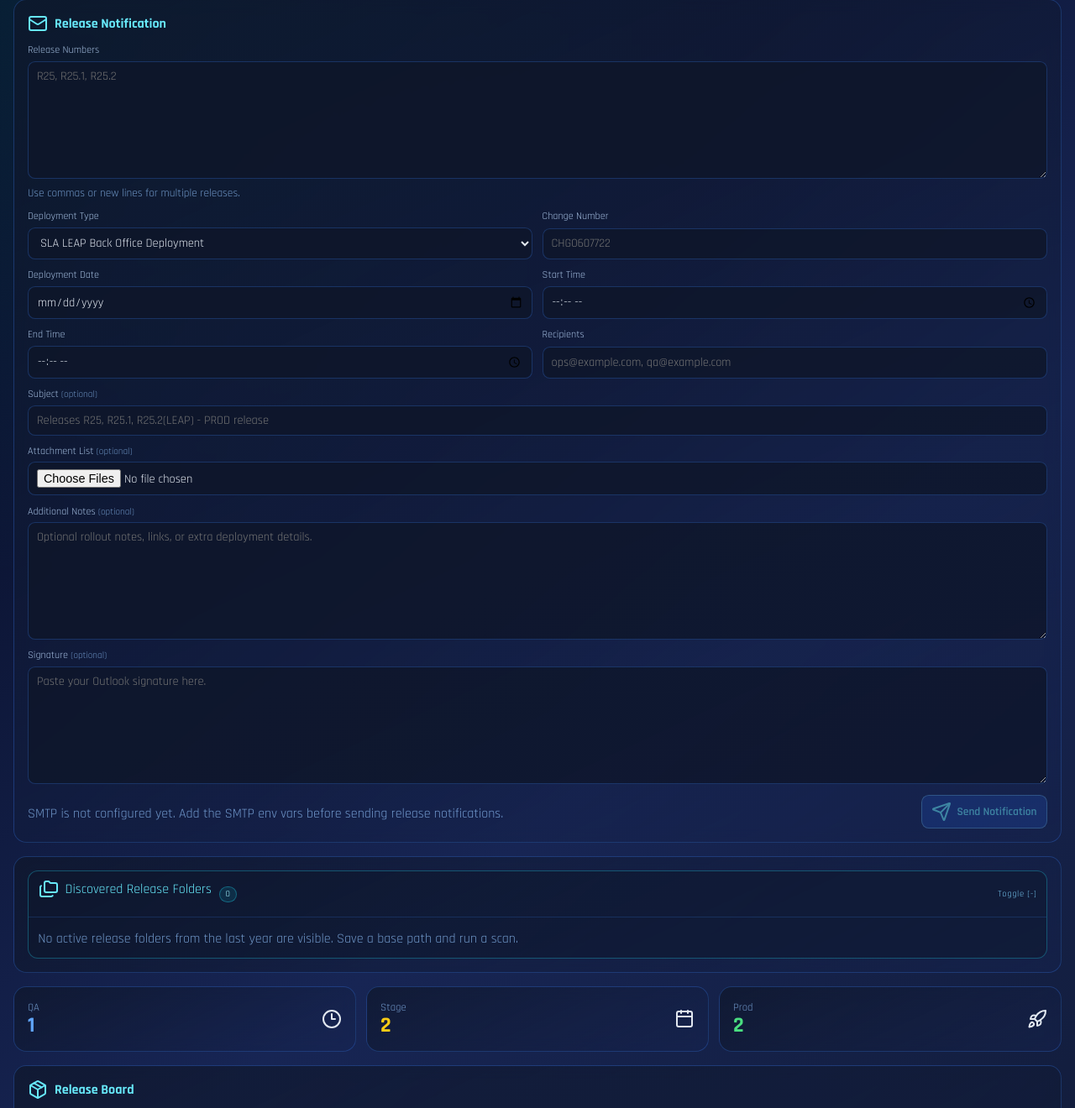
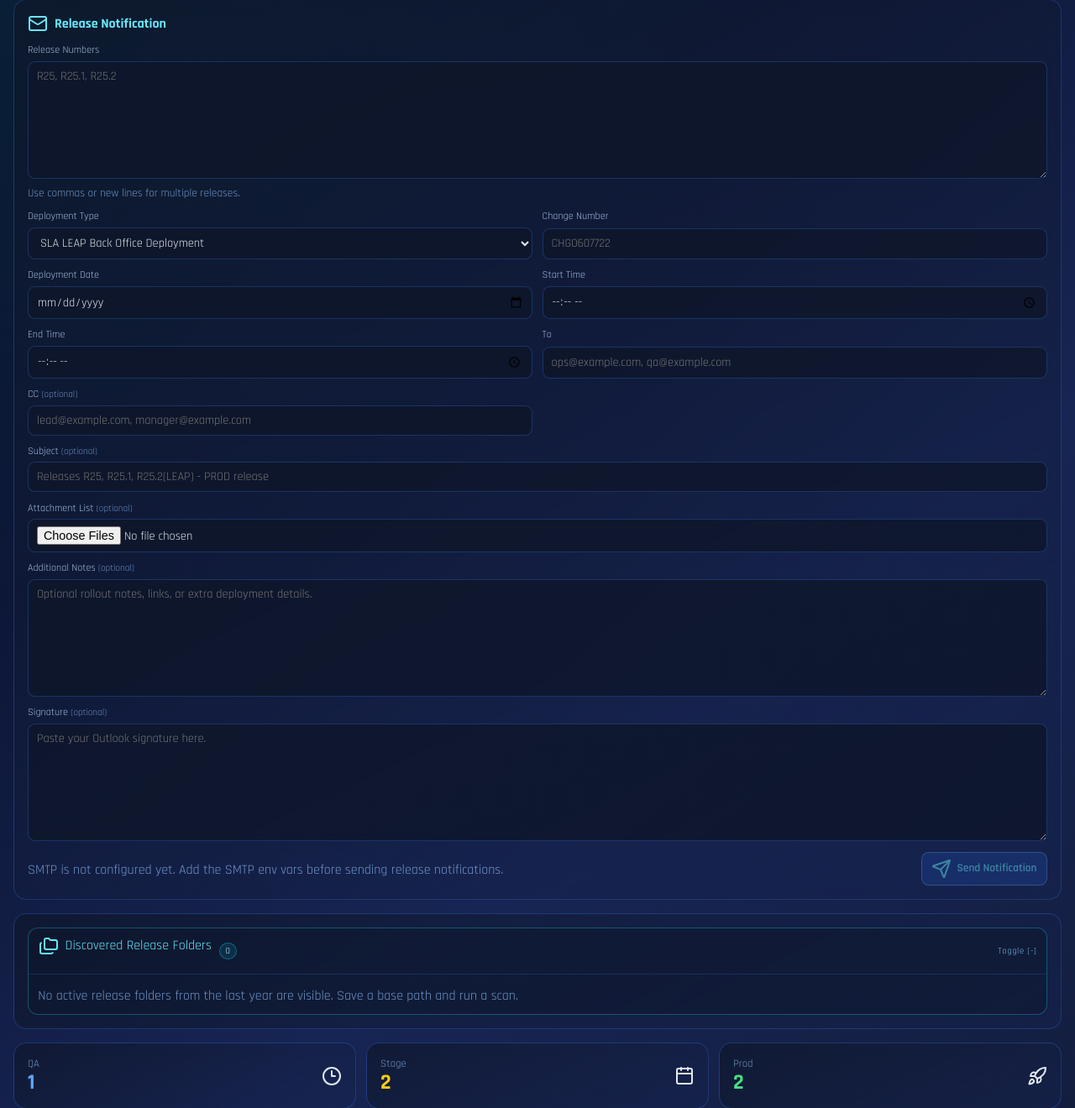
Before and after one commit to desalvatoredaniel/SLA-app, a Flask app: page /releases in a window 1280 px wide. Shown: the part 231-1551 px from the top of the page at 84% size. Run offline with Flask 3, Linux system fonts and the light colour scheme; some libraries are stand-ins or nearby versions.

Commit message:
saved reciptants

```diff
--- a/app.py
+++ b/app.py
@@ -86,13 +86,18 @@ EMAIL_SUBJECT_PREFIX = os.getenv("SLA_ALERT_SUBJECT_PREFIX", "[SLA Server Health
 RELEASE_NOTIFICATION_SUBJECT_PREFIX = (
     os.getenv("SLA_RELEASE_NOTIFICATION_SUBJECT_PREFIX", "[Release Notification]").strip() or "[Release Notification]"
 )
-RELEASE_NOTIFICATION_RECIPIENTS = os.getenv("SLA_RELEASE_NOTIFICATION_RECIPIENTS", "").strip()
+RELEASE_NOTIFICATION_TO_RECIPIENTS = (
+    os.getenv("SLA_RELEASE_NOTIFICATION_TO_RECIPIENTS", os.getenv("SLA_RELEASE_NOTIFICATION_RECIPIENTS", "")).strip()
+)
+RELEASE_NOTIFICATION_CC_RECIPIENTS = os.getenv("SLA_RELEASE_NOTIFICATION_CC_RECIPIENTS", "").strip()
 
 RELEASE_TRACKER_DEFAULTS: dict[str, Any] = {
     "is_enabled": False,
     "provider": "file_paths",
     "base_path": os.getenv("SLA_RELEASE_BASE_PATH", "").strip(),
     "poll_interval_seconds": _env_int("SLA_RELEASE_POLL_INTERVAL_SECONDS", 180, 30, 86_400),
+    "notification_to_recipients": RELEASE_NOTIFICATION_TO_RECIPIENTS,
+    "notification_cc_recipients": RELEASE_NOTIFICATION_CC_RECIPIENTS,
     "last_run_at": "",
     "last_error": "",
 }
@@ -419,12 +424,15 @@ def _smtp_is_configured() -> bool:
 def _send_alert_email(
     subject: str,
     body: str,
-    recipients: list[str],
+    to_recipients: list[str],
     *,
+    cc_recipients: list[str] | None = None,
     html_body: str | None = None,
     attachments: list[dict[str, Any]] | None = None,
 ) -> tuple[bool, str]:
-    if not recipients:
+    cc_recipients = [recipient for recipient in (cc_recipients or []) if recipient]
+    all_recipients = [recipient for recipient in [*to_recipients, *cc_recipients] if recipient]
+    if not all_recipients:
         return False, "No recipients configured"
     if not _smtp_is_configured():
         return False, "SMTP is not configured"
@@ -432,7 +440,10 @@ def _send_alert_email(
     message = EmailMessage()
     message["Subject"] = subject
     message["From"] = SMTP_FROM
-    message["To"] = ", ".join(recipients)
+    if to_recipients:
+        message["To"] = ", ".join(to_recipients)
+    if cc_recipients:
+        message["Cc"] = ", ".join(cc_recipients)
     message.set_content(body)
     if html_body:
         message.add_alternative(html_body, subtype="html")
@@ -453,7 +464,7 @@ def _send_alert_email(
             with smtplib.SMTP_SSL(SMTP_HOST, SMTP_PORT, timeout=20) as smtp:
                 if SMTP_USERNAME:
                     smtp.login(SMTP_USERNAME, SMTP_PASSWORD)
-                smtp.send_message(message)
+                smtp.send_message(message, to_addrs=all_recipients)
         else:
             with smtplib.SMTP(SMTP_HOST, SMTP_PORT, timeout=20) as smtp:
                 smtp.ehlo()
@@ -462,7 +473,7 @@ def _send_alert_email(
                     smtp.ehlo()
                 if SMTP_USERNAME:
                     smtp.login(SMTP_USERNAME, SMTP_PASSWORD)
-                smtp.send_message(message)
+                smtp.send_message(message, to_addrs=all_recipients)
     except Exception as exc:  # noqa: BLE001
         return False, str(exc)
 
@@ -581,6 +592,12 @@ def _normalize_release_tracker_config(raw: dict[str, Any]) -> dict[str, Any]:
             30,
             86_400,
         ),
+        "notification_to_recipients": str(
+            raw.get("notification_to_recipients") or RELEASE_TRACKER_DEFAULTS["notification_to_recipients"]
+        ).strip(),
+        "notification_cc_recipients": str(
+            raw.get("notification_cc_recipients") or RELEASE_TRACKER_DEFAULTS["notification_cc_recipients"]
+        ).strip(),
         "last_run_at": str(raw.get("last_run_at") or "").strip(),
         "last_error": str(raw.get("last_error") or "").strip(),
     }
@@ -607,6 +624,13 @@ def _save_release_tracker_config() -> None:
     with RELEASE_TRACKER_LOCK:
         payload = json.dumps(release_tracker_config, indent=2)
     RELEASE_TRACKER_CONFIG_PATH.write_text(payload, encoding="utf-8")
+
+
+def _save_release_notification_defaults(to_recipients_raw: str, cc_recipients_raw: str) -> None:
+    with RELEASE_TRACKER_LOCK:
+        release_tracker_config["notification_to_recipients"] = to_recipients_raw.strip()
+        release_tracker_config["notification_cc_recipients"] = cc_recipients_raw.strip()
+    _save_release_tracker_config()
 
 
 def _normalize_release_tracker_target(raw: dict[str, Any]) -> dict[str, Any] | None:
@@ -2191,7 +2215,8 @@ def releases() -> str:
         tracked_release_count=len(release_board),
         smtp_configured=_smtp_is_configured(),
         release_notification_defaults={
-            "recipients": RELEASE_NOTIFICATION_RECIPIENTS,
+            "to_recipients": str(tracker_snapshot.get("notification_to_recipients") or "").strip(),
+            "cc_recipients": str(tracker_snapshot.get("notification_cc_recipients") or "").strip(),
             "subject_prefix": RELEASE_NOTIFICATION_SUBJECT_PREFIX,
         },
         stats={
@@ -2239,7 +2264,8 @@ def sync_releases_now() -> Any:
 
 @app.post("/releases/notify")
 def send_release_notification() -> Any:
-    recipients_raw = str(request.form.get("recipients", "")).strip()
+    to_recipients_raw = str(request.form.get("to_recipients", request.form.get("recipients", ""))).strip()
+    cc_recipients_raw = str(request.form.get("cc_recipients", "")).strip()
     custom_subject = str(request.form.get("subject", "")).strip()
     release_numbers = _parse_release_numbers(str(request.form.get("release_numbers", "")).strip())
     change_number = str(request.form.get("change_number", "")).strip()
@@ -2249,11 +2275,12 @@ def send_release_notification() -> Any:
     end_time = str(request.form.get("end_time", "")).strip()
     notes = str(request.form.get("notes", "")).strip()
     signature = str(request.form.get("signature", "")).strip()
-    recipients = _parse_recipients(recipients_raw)
+    to_recipients = _parse_recipients(to_recipients_raw)
+    cc_recipients = _parse_recipients(cc_recipients_raw)
     uploaded_files = [item for item in request.files.getlist("attachments") if item and str(item.filename or "").strip()]
 
     if (
-        not recipients
+        not to_recipients
         or not release_numbers
         or not change_number
         or not deployment_date
@@ -2265,9 +2292,11 @@ def send_release_notification() -> Any:
             url_for(
                 "releases",
                 notice="release-notification-error",
-                message="Release number, change number, deployment type, date, time window, and recipients are required.",
+                message="Release number, change number, deployment type, date, time window, and To recipients are required.",
             )
         )
+
+    _save_release_notification_defaults(to_recipients_raw, cc_recipients_raw)
 
     attachment_payloads: list[dict[str, Any]] = []
     for item in uploaded_files:
@@ -2301,7 +2330,13 @@ def send_release_notification() -> Any:
             "signature": signature,
         }
     )
-    sent, send_error = _send_alert_email(subject, body, recipients, attachments=attachment_payloads)
+    sent, send_error = _send_alert_email(
+        subject,
+        body,
+        to_recipients,
+        cc_recipients=cc_recipients,
+        attachments=attachment_payloads,
+    )
     if not sent:
         return redirect(
             url_for(
--- a/templates/releases.html
+++ b/templates/releases.html
@@ -85,12 +85,20 @@
         <input name="end_time" type="time" required />
       </label>
       <label>
-        <span>Recipients</span>
+        <span>To</span>
         <input
-          name="recipients"
-          value="{{ release_notification_defaults.recipients }}"
+          name="to_recipients"
+          value="{{ release_notification_defaults.to_recipients }}"
           placeholder="ops@example.com, qa@example.com"
           required
+        />
+      </label>
+      <label>
+        <span>CC <small>(optional)</small></span>
+        <input
+          name="cc_recipients"
+          value="{{ release_notification_defaults.cc_recipients }}"
+          placeholder="lead@example.com, manager@example.com"
         />
       </label>
       <label class="full-width">
```
Also changed, not shown: 1 other file.
